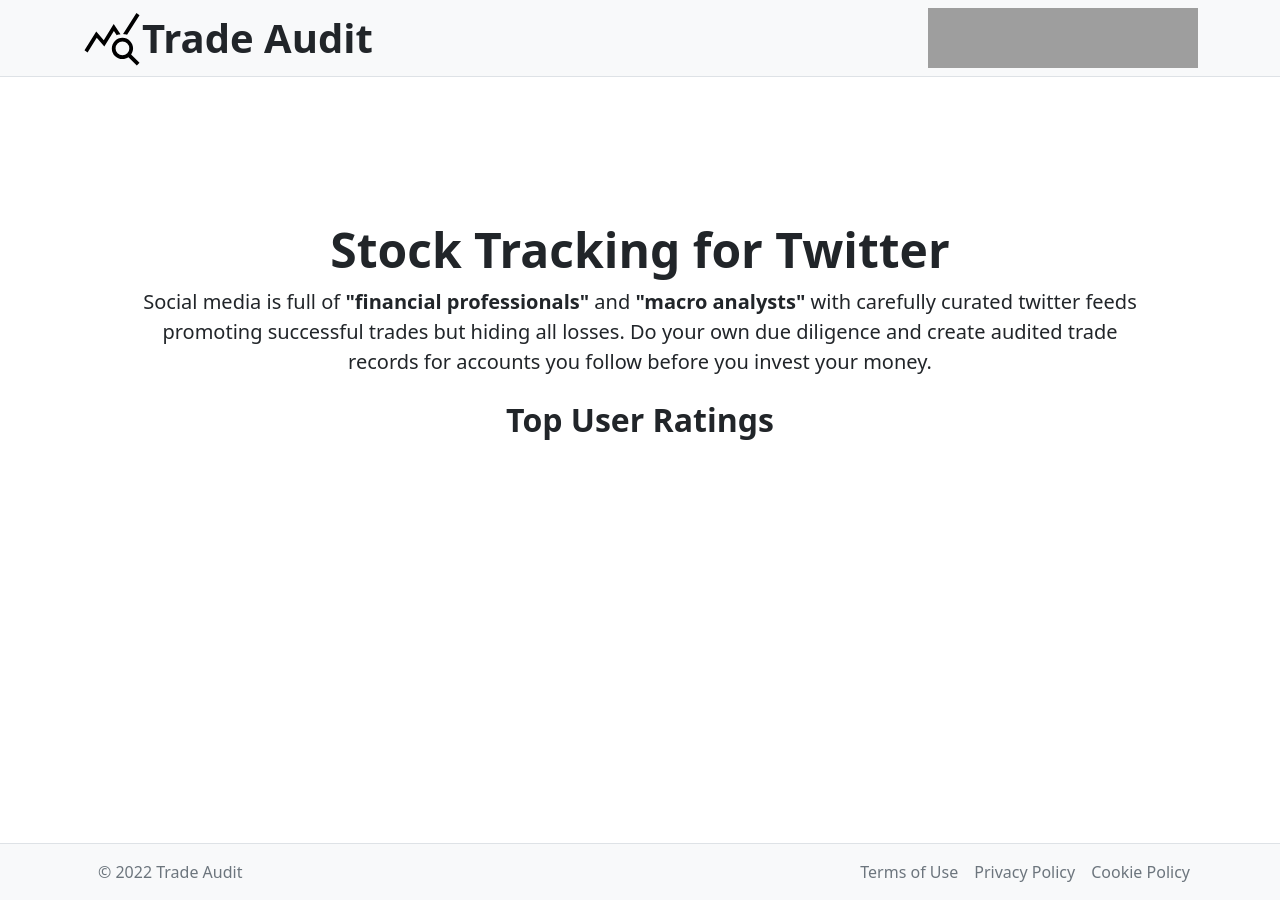
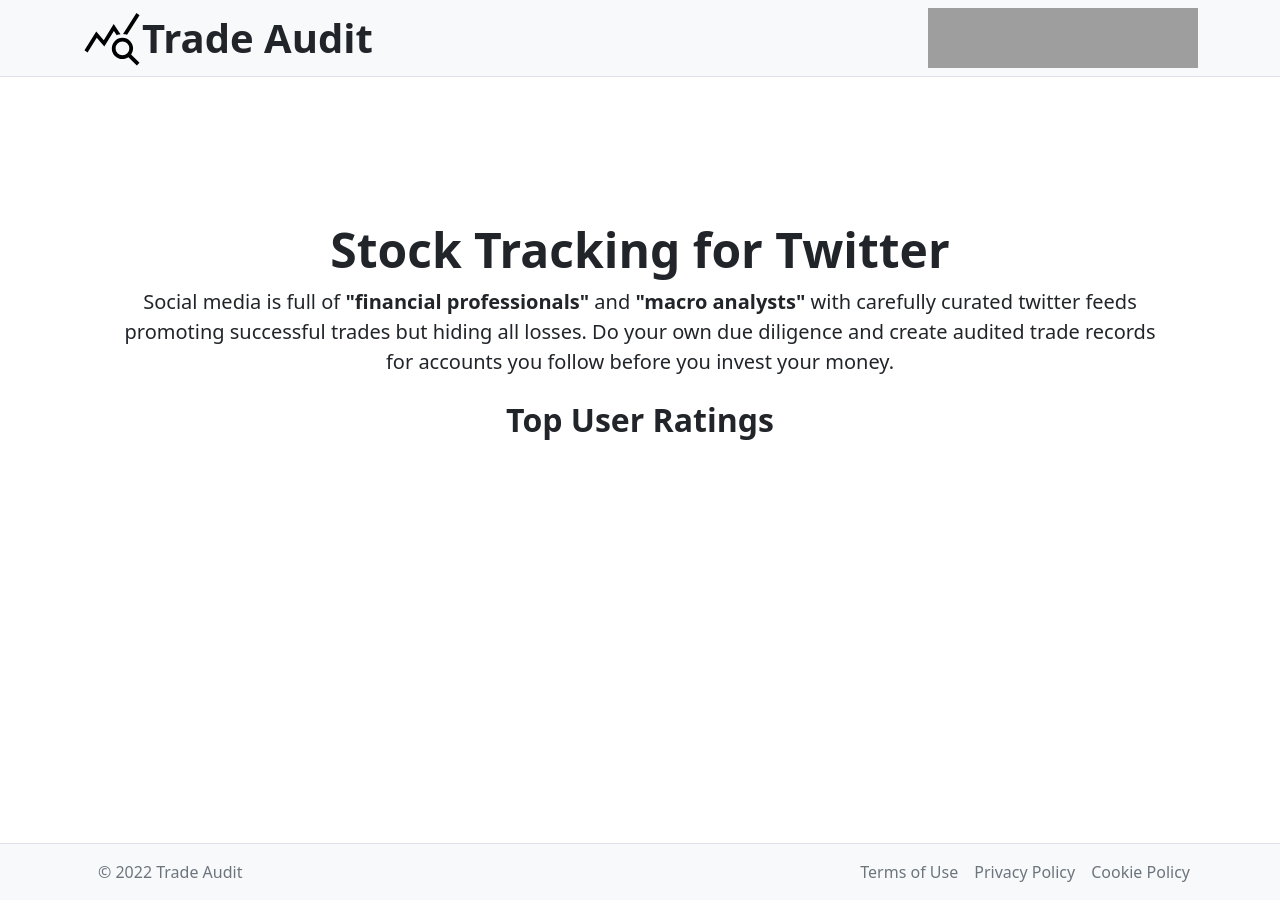
Before and after one commit to stevenrskelton/tradeaudit.app, a Jekyll site: the page built from index.html, in a window 1280 px wide. Built offline with Jekyll 4.4.1, drawn with Linux system fonts in a browser that asks for light colours; grey boxes are pictures that could not be loaded.

Commit message:
Update index.html

```diff
--- a/index.html
+++ b/index.html
@@ -9,7 +9,7 @@
 <div class="px-4 py-5 my-5 text-center">
   <h1 class="display-5 fw-bold">Stock Tracking for Twitter</h1>
 
-  <p class="lead mb-4 container">Social media is full of <span class="fw-bold">"financial professionals"</span> and <span class="fw-bold">"macro analysts"</span> with carefully curated twitter feeds promoting successful trades but hiding all losses.  Do your own due diligence and create audited trade records for accounts you follow before you invest your money.</p>
+  <p class="lead mb-4">Social media is full of <span class="fw-bold">"financial professionals"</span> and <span class="fw-bold">"macro analysts"</span> with carefully curated twitter feeds promoting successful trades but hiding all losses.  Do your own due diligence and create audited trade records for accounts you follow before you invest your money.</p>
 
   <h2 class="display-10 fw-bold">Top User Ratings</h2>
 
@@ -104,7 +104,7 @@
             ${(this.usersummaries ?? []).map(
               (item) =>
                 html`
-                <li class="list-group-item container" style="display:flex;align-items:center;">
+                <li class="list-group-item" style="display:flex;align-items:center;">
                     <div style="display:flex">
                         <img src="${item.twitterProfileUrl}" style="width:${height}px;height:${height}px;border-radius:50%;"/>
                         <div style="text-align:left;padding-left:12px;margin-top:auto;margin-bottom:auto;">
```
